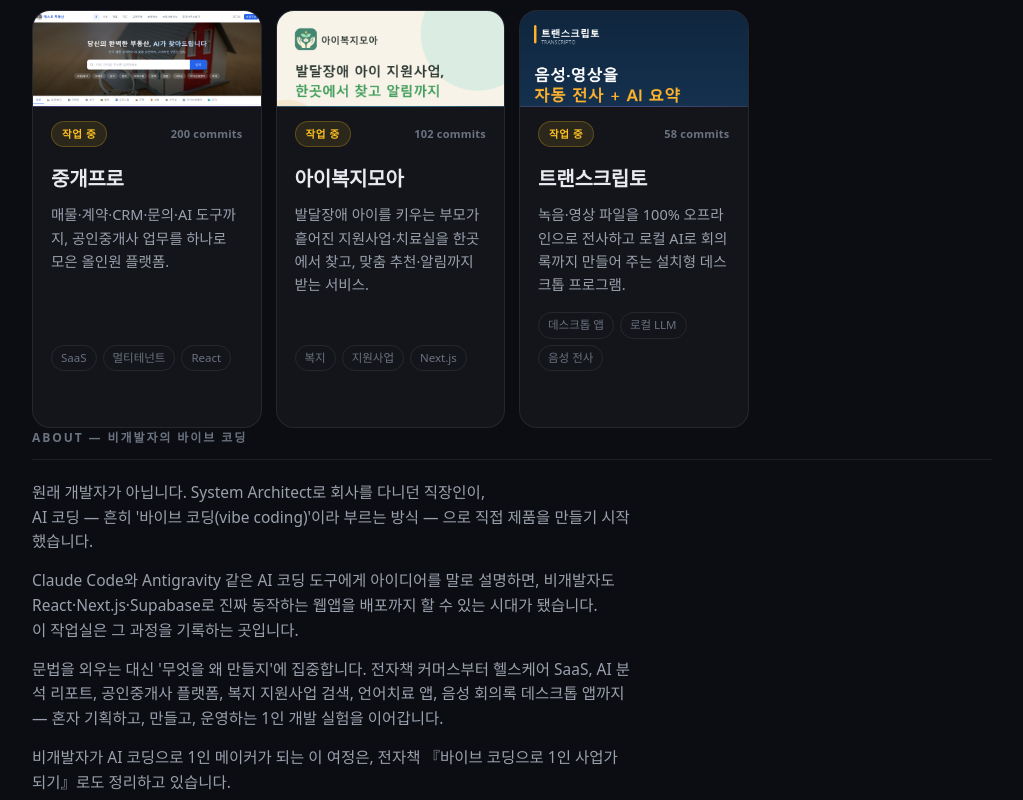
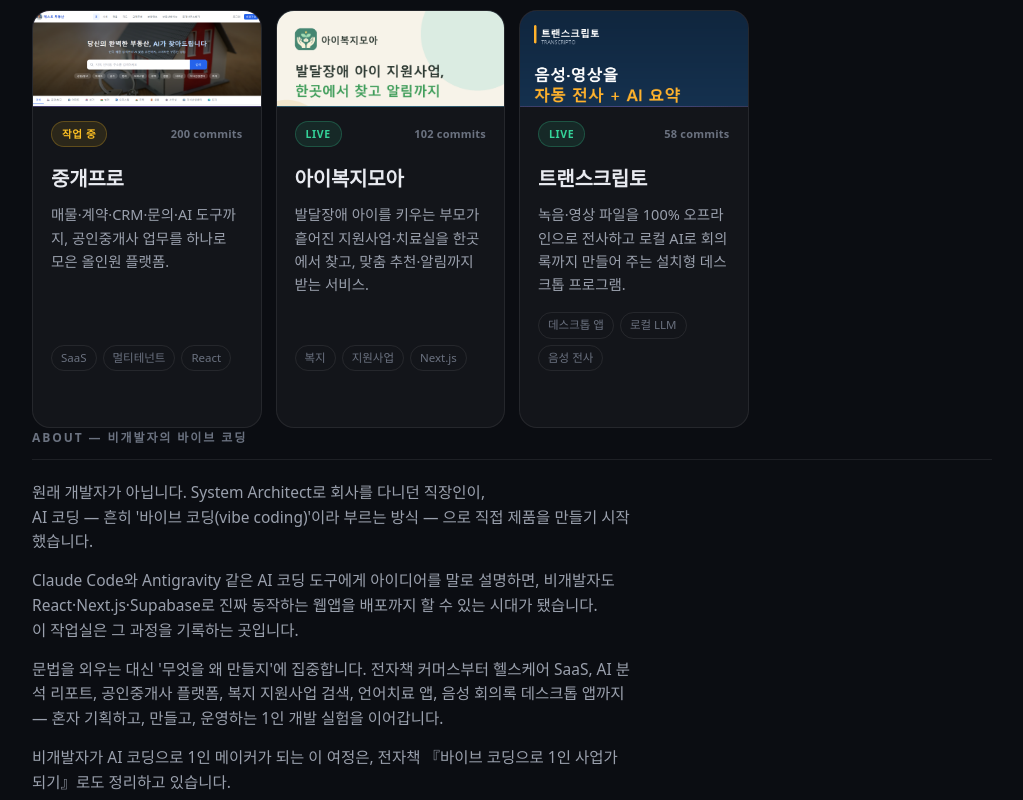
Before and after one commit to haemiru/junominu, a React (Vite) app: page / in a window 1280 px wide. Shown: the part 1140-1940 px from the top of the page, without its empty margins (128-1151 px from the left). Built offline with nearby package versions, Linux system fonts and the light colour scheme; a web font is replaced by a local one.

Commit message:
feat: 아이복지모아·트랜스크립토 상태를 LIVE로 변경
둘 다 운영/출시 상태(building→live). 트랜스크립토는 크몽 판매 개시로 '제출 전' 주석도 정리.

Co-Authored-By: Claude Opus 4.8 (1M context) <noreply@anthropic.com>

```diff
--- a/src/projects.js
+++ b/src/projects.js
@@ -351,7 +351,7 @@ export const PROJECTS = [
     emoji: "🤲",
     description: "발달장애 아이를 키우는 부모가 흩어진 지원사업·치료실을 한곳에서 찾고, 맞춤 추천·알림까지 받는 서비스.",
     url: "https://bokjimoa.jjangsaem.com",
-    status: "building",
+    status: "live",
     tags: ["복지", "지원사업", "Next.js"],
 
     // 상세(메이킹 스토리) — 실데이터: 로컬 레포(BokJiMOA) git 이력·README·WORK-LOG에서 추출
@@ -399,8 +399,8 @@ export const PROJECTS = [
     slug: "transcripto",
     emoji: "🎙️",
     description: "녹음·영상 파일을 100% 오프라인으로 전사하고 로컬 AI로 회의록까지 만들어 주는 설치형 데스크톱 프로그램.",
-    // 크몽 일회 라이선스 판매(제출 전) — 자체 도메인/라이브 URL 없음. 출시되면 url 추가.
-    status: "building",
+    // 크몽 일회 라이선스로 판매 중(출시). 자체 도메인 없음 — 크몽 gig URL 확보되면 url 추가.
+    status: "live",
     tags: ["데스크톱 앱", "로컬 LLM", "음성 전사"],
 
     // 상세(메이킹 스토리) — 실데이터: 로컬 레포(LLM-Service-Transcripto) git 이력·WORK-LOG·크몽 상세페이지에서 추출
```
